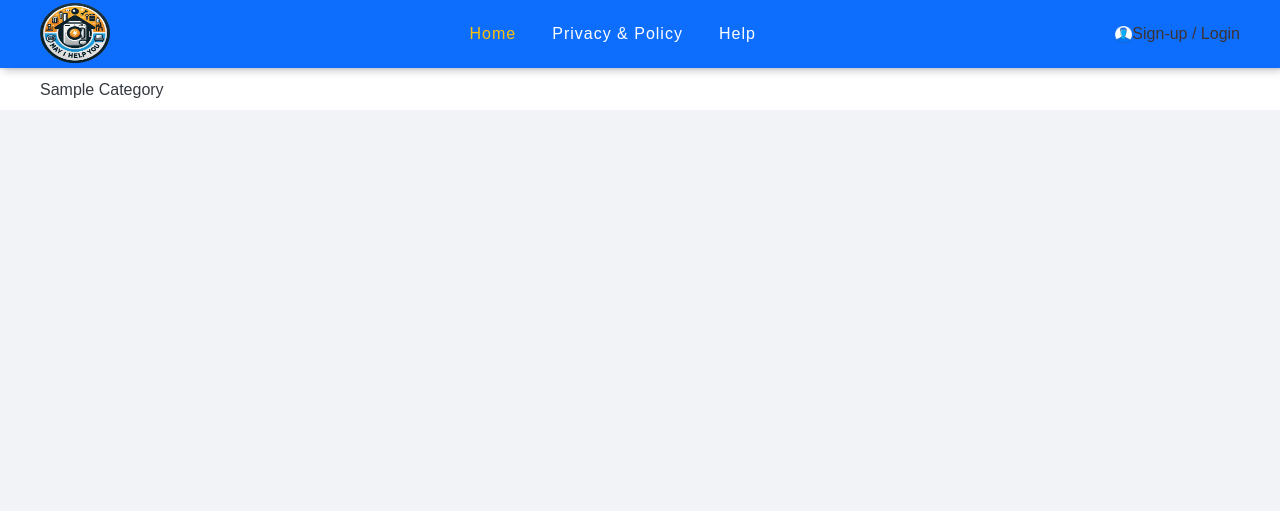
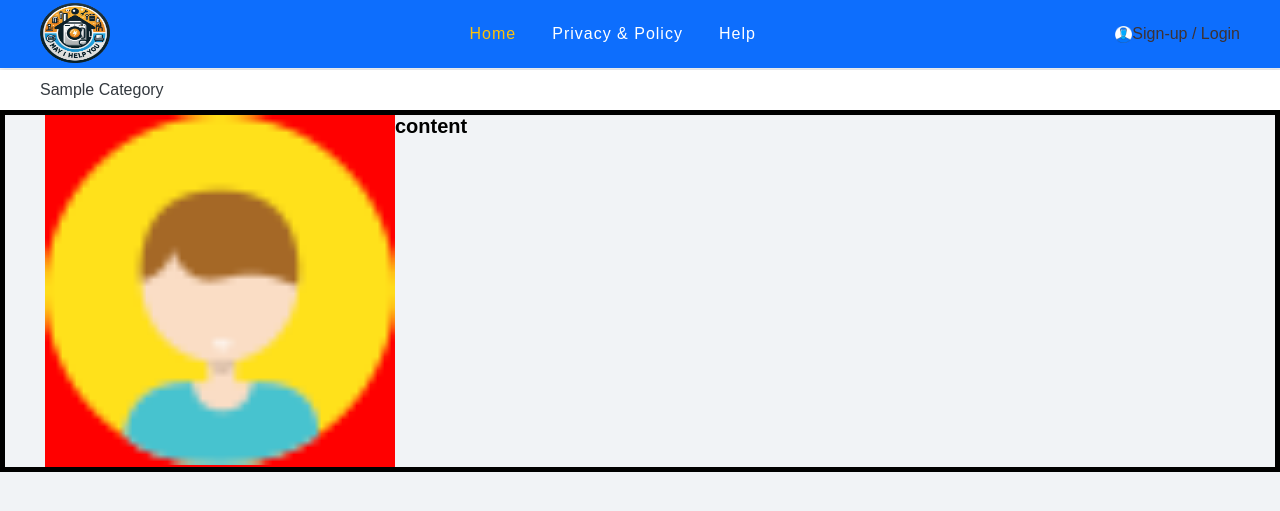
Before and after one commit to siddharthsarode/service-provider, a PHP site: page /_userDashboard.php in a window 1280 px wide. Shown: the top 511 px of the page. Run offline with PHP 8.4, Linux system fonts and the light colour scheme; tables that the repository leaves empty or names only in its code hold one stand-in row (values such as "Sample post").

Commit message:
added one profile img and navbar completed

```diff
--- a/_userDashboard.php
+++ b/_userDashboard.php
@@ -51,43 +51,50 @@ include_once "partials/_dbConnect.php";
     <!-- Categories navbar bar Start Here -->
     <nav class="navbar" id="cate-navbar">
         <ul class="category-list">
+            <!-- Fetching categories into database and display it on user's dashboard -->
             <?php
             $fetch_cate = "SELECT cate_id, cate_name FROM categories";
             $result = $conn->query($fetch_cate);
             if ($result->num_rows > 0) {
                 while ($row = $result->fetch_assoc()) {
-                    echo ' <li><a href="#" class="cate-link ">' . $row['cate_name'] . '</a>
-                <div class="sub-menu">
-                    <ul class="service-list">
-                        <li><a href="#">Pipe repair</a></li>
-                        <li><a href="#">Wiring repair</a></li>
-                        <li><a href="#">Car repair</a></li>
-                        <li><a href="#">Pen repair</a></li>
-                        <li><a href="#">Hello repair</a></li>
-                    </ul>
-                </div>
-            </li>';
+                    echo ' <li><a href="#" class="cate-link ">' . $row['cate_name'] . '</a> ';
+
+                    // Fetching services category wise
+                    $fetch_service = "SELECT service_id, name FROM services WHERE cate_id = {$row['cate_id']}";
+                    $res = $conn->query($fetch_service);
+                    echo '<div class="sub-menu">
+                    <ul class="service-list">';
+                    if ($res) {
+                        while ($arr_service = $res->fetch_assoc()) {
+                            echo '<li><a href="#">' . $arr_service["name"] . '</a></li>';
+                        }
+                        echo '</ul>
+                            </div>
+                        </li>';
+                    }
                 }
             } else {
-                echo "No";
+                echo "<script>alert('* Poor Network'); </script>";
             }
             ?>
-
-            <!-- <li><a href="#" class="cate-link ">Cleaning</a></li>
-            <li><a href="#" class="cate-link ">Electrical</a></li>
-            <li><a href="#" class="cate-link ">Carpentry</a></li>
-            <li><a href="#" class="cate-link ">Services</a></li>
-            <li><a href="#" class="cate-link ">Home</a></li>
-            <li><a href="#" class="cate-link ">About</a></li>
-            <li><a href="#" class="cate-link ">Contact</a></li> -->
-
         </ul>
     </nav>
     <!-- Categories navbar bar End Here -->
 
-    <div class="user-container">
+    <!-- User's Dashboard start here -->
+    <div class="user-dashboard pad-x" id="dashboard">
+        <div class="user-sidebar">
+            <div class="user-operation">
+                <div class="user-profile">
+                    <img src="img/profile-pic.png" alt="Profile" class="profile">
+                </div>
+            </div>
+        </div>
+        <div class="user-content">
+            <h1>content</h1>
+        </div>
     </div>
-
+    <!-- User's Dashboard End here -->
     <script src="js/app.js"></script>
 </body>
 
--- a/css/style.css
+++ b/css/style.css
@@ -924,6 +924,7 @@ User's Dashboard start here
 .user-dash.header {
     padding: .3rem 4rem !important;
     background: var(--blue);
+    box-shadow: 0px 0px 0px rgba(0, 0, 0, 0.1);
 
 }
 
@@ -978,6 +979,7 @@ User's Dashboard -> Categories Navbar start Here
     padding: .3rem 1rem;
     /* padding-top: 2rem; */
     background-color: var(--light);
+    box-shadow: 1px 1px 6px rgba(0, 0, 0, 0.2);
 }
 
 #cate-navbar .category-list {
@@ -1043,6 +1045,28 @@ User's Dashboard -> Categories Navbar End Here
 =====================*/
 
 
+/* ==================
+User's Dashboard Start Here
+=====================*/
+
+.user-dashboard {
+    width: 100%;
+    border: 5px solid;
+    display: grid;
+    grid-template-columns: 35rem auto;
+}
+
+.user-sidebar {
+    background-color: red;
+}
+
+/* ==================
+User's Dashboard End Here
+=====================*/
+
+
+
+
 
 /* Footer section start here */
 footer {
```
Also changed, not shown: img/profile-pic.png (added).
